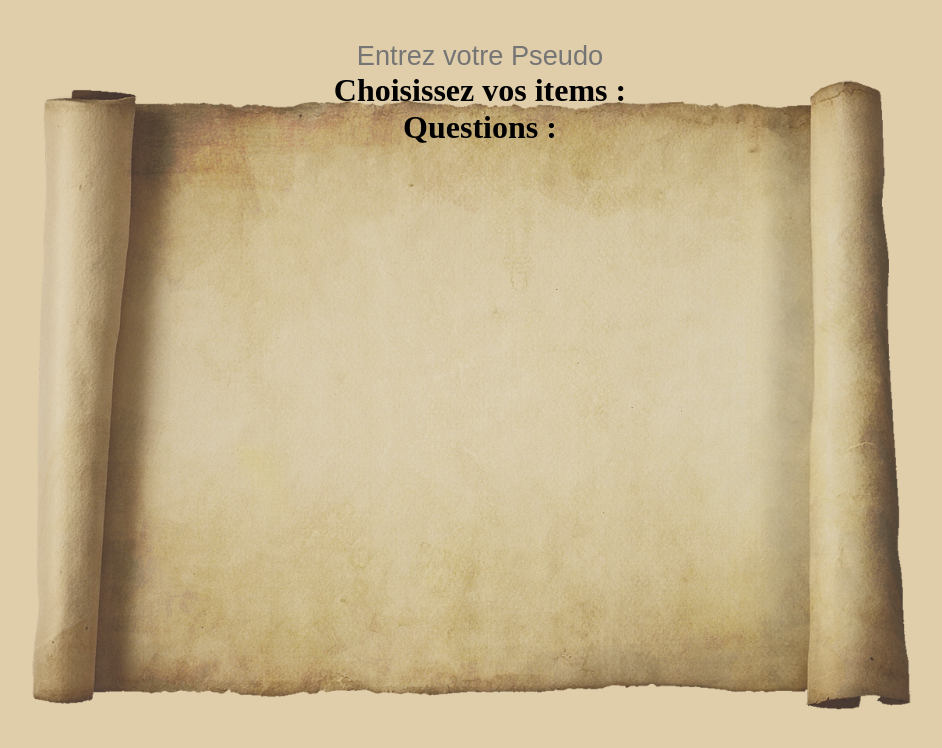
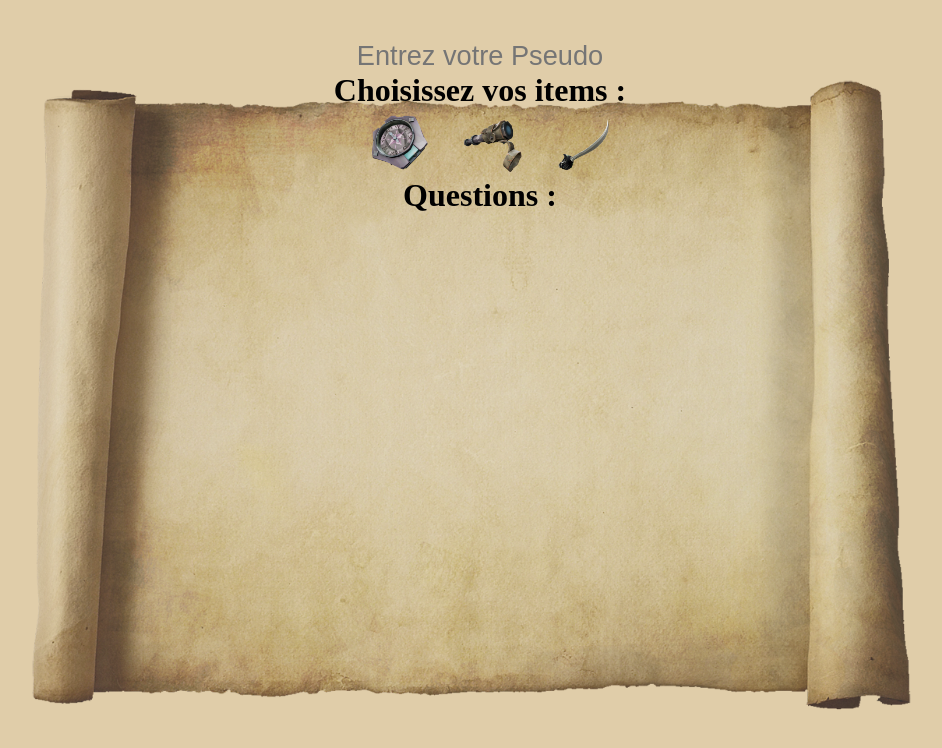
Before and after one commit to HugoGarrigues/IAFRATE-VIOLLET-GARRIGUES-blue-project, a plain HTML site: page src/frontend/template/login.html in a window 1280 px wide. Shown: the whole page, without its empty margins (160-1102 px from the left). Drawn offline with Linux system fonts and the light colour scheme.

Commit message:
Modification input - label

```diff
--- a/src/frontend/assets/css/login.css
+++ b/src/frontend/assets/css/login.css
@@ -34,7 +34,8 @@ body{
     text-align: center;
 }
 
-.ctn-form input[type="image"] {
+
+.form-items img {
     width: 5vw;
     margin-left: 25px;
 }
--- a/src/frontend/template/login.html
+++ b/src/frontend/template/login.html
@@ -18,9 +18,9 @@
                 Choisissez vos items :
             </h1>
         <form action="/submit-items" method="post">
-            <label type="image" src="../assets/img/Sea_Dog_Shovel.webp" name="item" value="" >
-            <label type="image" src="../assets/img/Rogue_Sea_Dog_Compass.webp" name="item" value="" >
-            <label type="image" src="../assets/img/Black_Dog_Cutlass.webp" name="item" value="" >
+            <label for="radio-item-1"><img src="../assets/img/Rogue_Sea_Dog_Compass.webp" alt="" /></label>
+            <label for="radio-item-2"><img src="../assets/img/Rogue_Sea_Dog_Spyglass.webp" alt="" /></label>
+            <label for="radio-item-3"><img src="../assets/img/Black_Dog_Cutlass.webp" alt="" /></label>
         </form>
         <div class="form-items-description">
             <!-- ajout texte a partir du js -->
```
